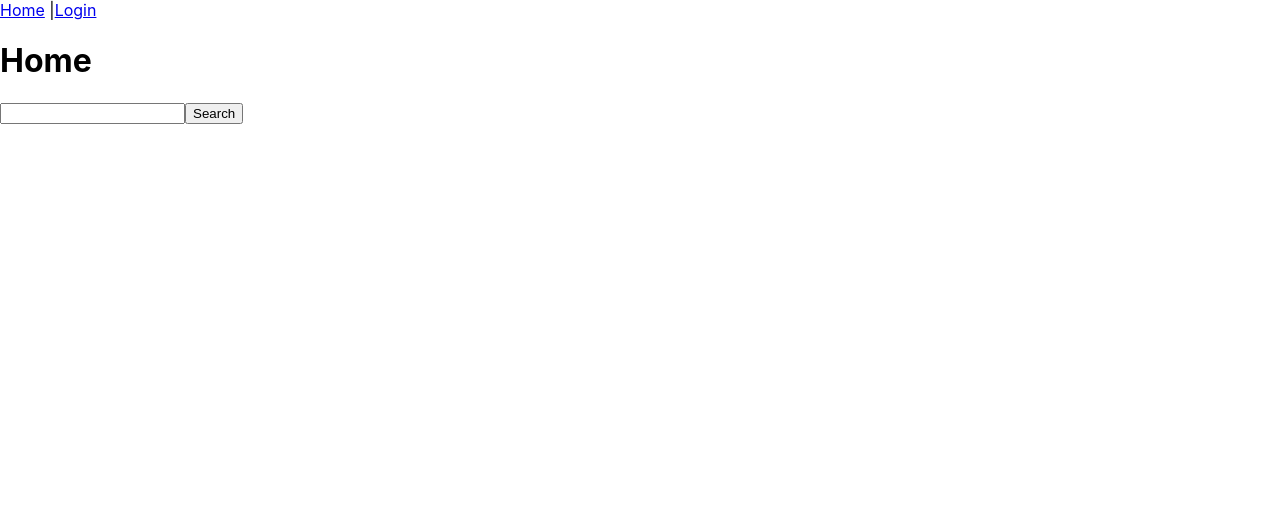
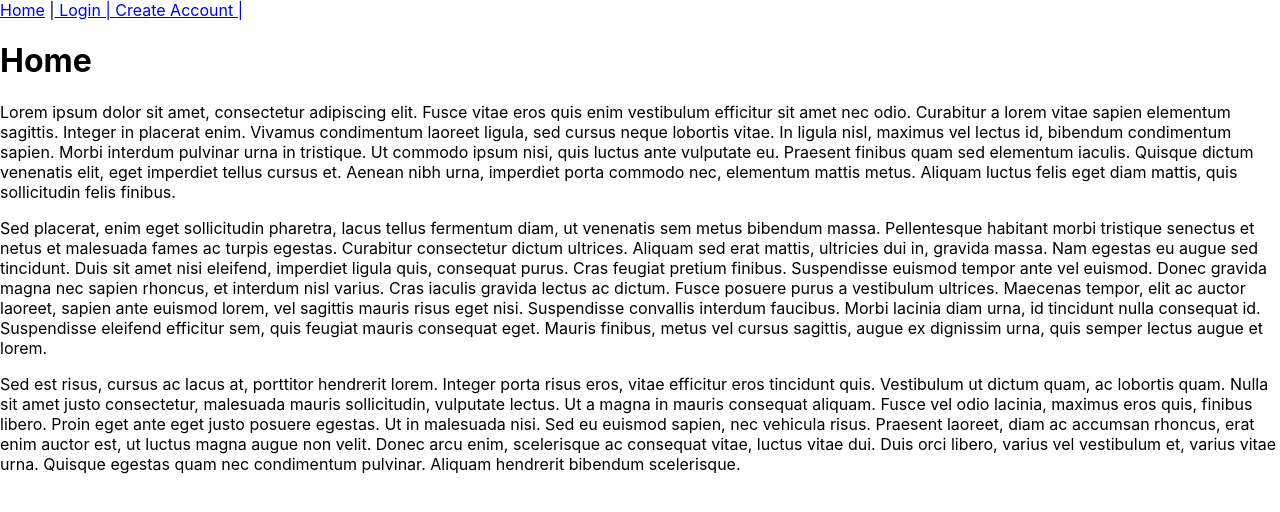
Before and after one commit to jpcordio/mana-app, a React (Create React App) app: page / in a window 1280 px wide. Shown: the top 512 px of the page. Built offline with nearby package versions, Linux system fonts and the light colour scheme; the HTML template or start-up script is replaced by a standard one.

Commit message:
adding service for resend verification email

```diff
--- a/src/components/CreateAccountAction.js
+++ b/src/components/CreateAccountAction.js
@@ -112,8 +112,8 @@ function CreateAccountAction(props) {
       <label for="name">Name</label><br></br>
       <input type='text' id="name" name="name" value={name} onChange={handleName} required /> <br></br>
 
-      <label for="Nickname">Nickname</label><br></br>
-      <input type='text' id="nickname" name="nickname" value={nickname} onChange={handleNickname} /> <br></br>
+      {/* <label for="Nickname">Nickname</label><br></br>
+      <input type='text' id="nickname" name="nickname" value={nickname} onChange={handleNickname} /> <br></br> */}
 
       <p>Are you:</p>
       <input
--- a/src/components/Navbar.js
+++ b/src/components/Navbar.js
@@ -6,13 +6,14 @@ function Navbar() {
     <div className="navbar">
         <nav>
             <Link to="/">Home</Link> |
-            {/* <Link to="/create-account">Create Account</Link> |
-            <Link to="/forgot-password">Forgot Password</Link> |
+            {/* <Link to="/forgot-password">Forgot Password</Link> |
             <Link to="/reset-password">Reset Password</Link> |
-            <Link to="/resend-confirmation">Resend Confirmation</Link> | */}
-            { isLogged() && <Link to="/account">Account |</Link> }
-            { isLogged() && <Link to="/logout">Logout |</Link> }
-            { !isLogged() && <Link to="/login">Login</Link> }
+            <Link to="/resend-confirmation">Resend Confirmation</Link> |     */}
+            { isLogged() && <Link to="/account"> Account | </Link> }
+            { isLogged() && <Link to="/logout"> Logout | </Link> }
+            { !isLogged() && <Link to="/login"> Login | </Link> }
+            { !isLogged() && <Link to="/create-account"> Create Account | </Link> }
+
         </nav>
     </div>
   );
--- a/src/components/ResendConfirmationAction.js
+++ b/src/components/ResendConfirmationAction.js
@@ -1,5 +1,5 @@
-import axios from "axios";
 import { useState } from "react";
+import { resendVerificationEmail } from "../services/Email.service";
 
 function ResendConfirmationAction(props) {
 
@@ -17,11 +17,8 @@ function ResendConfirmationAction(props) {
     async function handleResend(e) {
         e.preventDefault();
         try {
-            const response = await axios.post('http://localhost:3000/api/auth/confirmation', {
-            email: emailAddress
-            });
 
-            alert('Email enviado com sucesso!');
+          await resendVerificationEmail(emailAddress);
 
         } catch (error) {
             if (error.response) {
@@ -29,7 +26,6 @@ function ResendConfirmationAction(props) {
             } else {
             console.error("Erro desconhecido:", error.message);
             }
-
             alert('Erro ao enviar email.');
         }
     }
--- /dev/null
+++ b/src/services/Email.service.js
@@ -0,0 +1,22 @@
+import axios from "axios";
+
+///////////////////////////////////// Handles the re-send email verification ////////////////////////////////////
+export async function resendVerificationEmail(emailAddress) {
+
+    try {
+        const response = await axios.post('http://localhost:3000/api/auth/confirmation', {
+        email: emailAddress
+        });
+
+        alert('Email enviado com sucesso!');
+        return response.data.message;
+
+    } catch (error) {
+        if (error.response) {
+        console.error("Erro na requisição:", error.response.data);
+        } else {
+        console.error("Erro desconhecido:", error.message);
+        }
+        alert('Erro ao enviar email.');
+    }
+}
--- a/src/views/Home.js
+++ b/src/views/Home.js
@@ -7,8 +7,14 @@ function Home() {
 
       <h1>Home</h1>
 
-        <ArticlesList />
+        {/* <ArticlesList /> */}
         {/* <Access /> */}
+        <p>Lorem ipsum dolor sit amet, consectetur adipiscing elit. Fusce vitae eros quis enim vestibulum efficitur sit amet nec odio. Curabitur a lorem vitae sapien elementum sagittis. Integer in placerat enim. Vivamus condimentum laoreet ligula, sed cursus neque lobortis vitae. In ligula nisl, maximus vel lectus id, bibendum condimentum sapien. Morbi interdum pulvinar urna in tristique. Ut commodo ipsum nisi, quis luctus ante vulputate eu. Praesent finibus quam sed elementum iaculis. Quisque dictum venenatis elit, eget imperdiet tellus cursus et. Aenean nibh urna, imperdiet porta commodo nec, elementum mattis metus. Aliquam luctus felis eget diam mattis, quis sollicitudin felis finibus.
+        </p><p>
+Sed placerat, enim eget sollicitudin pharetra, lacus tellus fermentum diam, ut venenatis sem metus bibendum massa. Pellentesque habitant morbi tristique senectus et netus et malesuada fames ac turpis egestas. Curabitur consectetur dictum ultrices. Aliquam sed erat mattis, ultricies dui in, gravida massa. Nam egestas eu augue sed tincidunt. Duis sit amet nisi eleifend, imperdiet ligula quis, consequat purus. Cras feugiat pretium finibus. Suspendisse euismod tempor ante vel euismod. Donec gravida magna nec sapien rhoncus, et interdum nisl varius. Cras iaculis gravida lectus ac dictum. Fusce posuere purus a vestibulum ultrices. Maecenas tempor, elit ac auctor laoreet, sapien ante euismod lorem, vel sagittis mauris risus eget nisi. Suspendisse convallis interdum faucibus. Morbi lacinia diam urna, id tincidunt nulla consequat id. Suspendisse eleifend efficitur sem, quis feugiat mauris consequat eget. Mauris finibus, metus vel cursus sagittis, augue ex dignissim urna, quis semper lectus augue et lorem.
+</p><p>
+Sed est risus, cursus ac lacus at, porttitor hendrerit lorem. Integer porta risus eros, vitae efficitur eros tincidunt quis. Vestibulum ut dictum quam, ac lobortis quam. Nulla sit amet justo consectetur, malesuada mauris sollicitudin, vulputate lectus. Ut a magna in mauris consequat aliquam. Fusce vel odio lacinia, maximus eros quis, finibus libero. Proin eget ante eget justo posuere egestas. Ut in malesuada nisi. Sed eu euismod sapien, nec vehicula risus. Praesent laoreet, diam ac accumsan rhoncus, erat enim auctor est, ut luctus magna augue non velit. Donec arcu enim, scelerisque ac consequat vitae, luctus vitae dui. Duis orci libero, varius vel vestibulum et, varius vitae urna. Quisque egestas quam nec condimentum pulvinar. Aliquam hendrerit bibendum scelerisque.
+</p>
 
     </div>
   );
```
